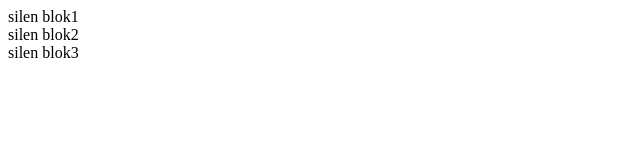
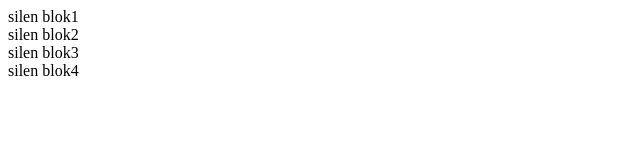
Before and after one commit to VladimirBozic1234/UcenjeGIT_2, a plain HTML site: page index.html in a window 1280 px wide. Shown: the full height of the page, 0-640 px from the left. Drawn offline with Linux system fonts and the light colour scheme.

Commit message:
4 KOMITA

```diff
--- a/index.html
+++ b/index.html
@@ -10,5 +10,6 @@
     <div class="deverika">silen blok1</div>
     <div class="deverika">silen blok2</div>
     <div class="deverika">silen blok3</div>
+    <div class="deverika">silen blok4</div>
 </body>
 </html>
--- a/stil.css
+++ b/stil.css
@@ -2,4 +2,5 @@
     color:green;
     background-color: aliceblue;
     text-align: center;
+    text-align: center;
 }
```
